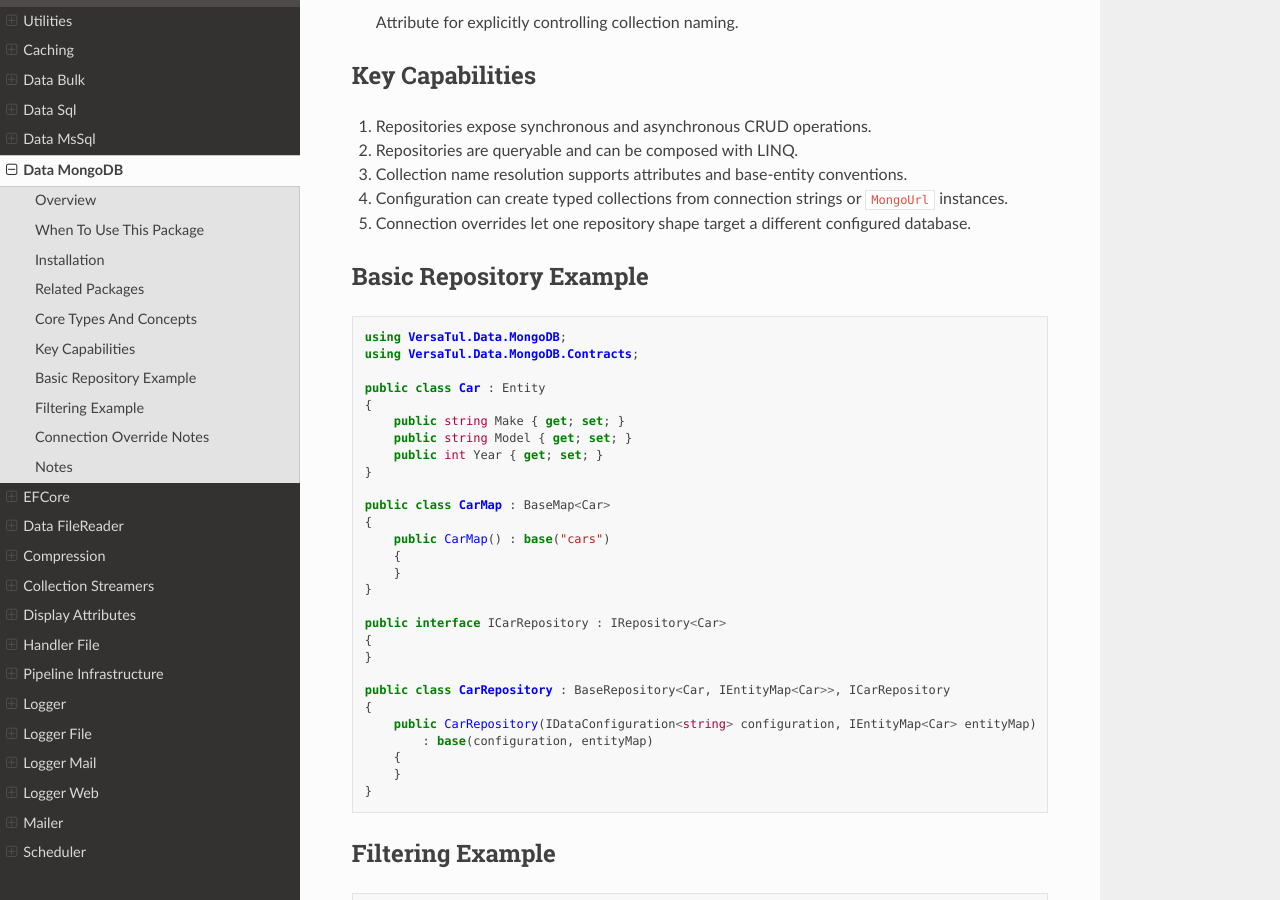
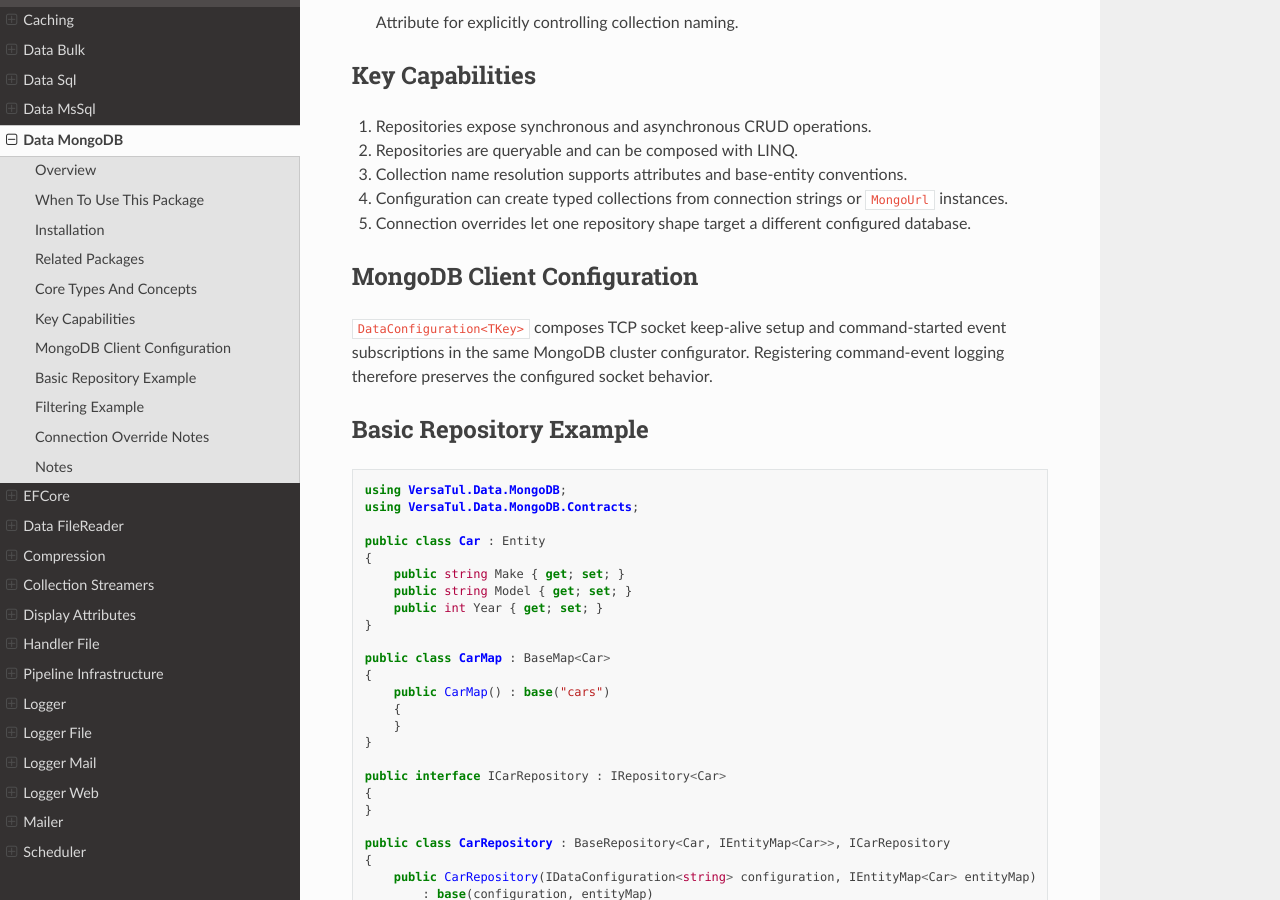
Before and after one commit to BjornWilliams/DocsVersaTul, a Sphinx documentation site: the page built from docs/source/mongodb.rst, in a window 1280 px wide and 900 px high, scrolled down 1554 px. Built offline with Sphinx 7.4.7 and the Read the Docs theme 3.1.0, drawn with Linux system fonts in a browser that asks for light colours.

Commit message:
Document MongoDB cluster configuration
AB#2906

AB#2905

```diff
--- a/docs/source/mongodb.rst
+++ b/docs/source/mongodb.rst
@@ -71,6 +71,11 @@
 4. Configuration can create typed collections from connection strings or ``MongoUrl`` instances.
 5. Connection overrides let one repository shape target a different configured database.
 
+MongoDB Client Configuration
+----------------------------
+
+``DataConfiguration<TKey>`` composes TCP socket keep-alive setup and command-started event subscriptions in the same MongoDB cluster configurator. Registering command-event logging therefore preserves the configured socket behavior.
+
 Basic Repository Example
 ------------------------
 
```
